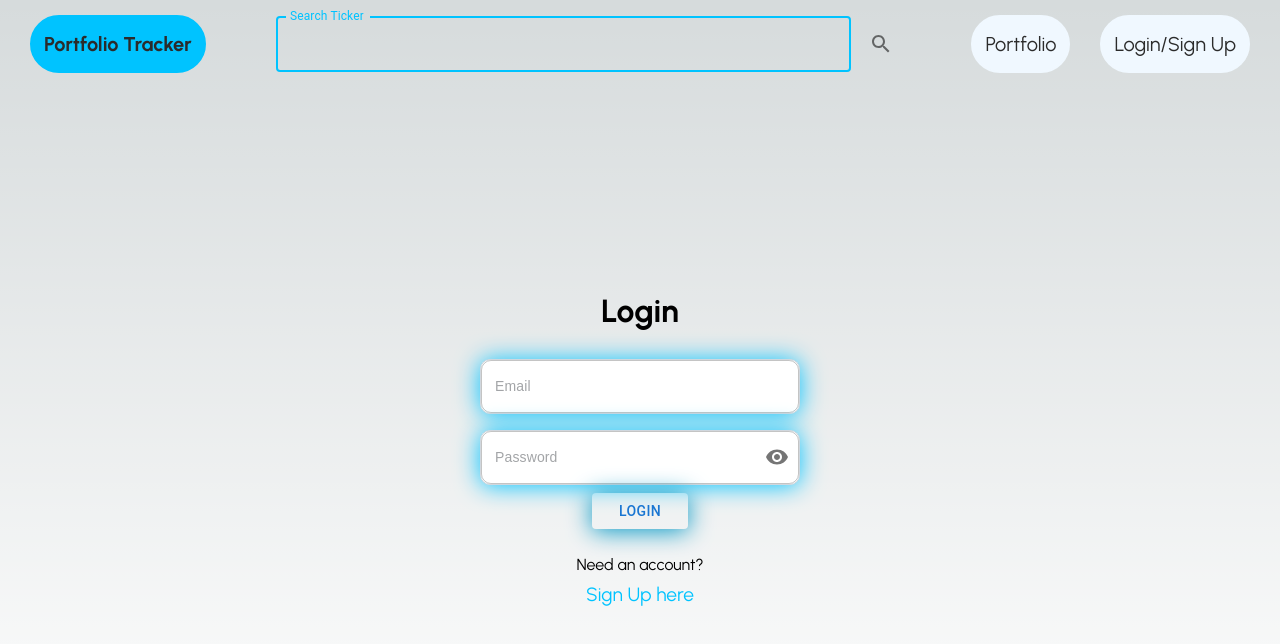
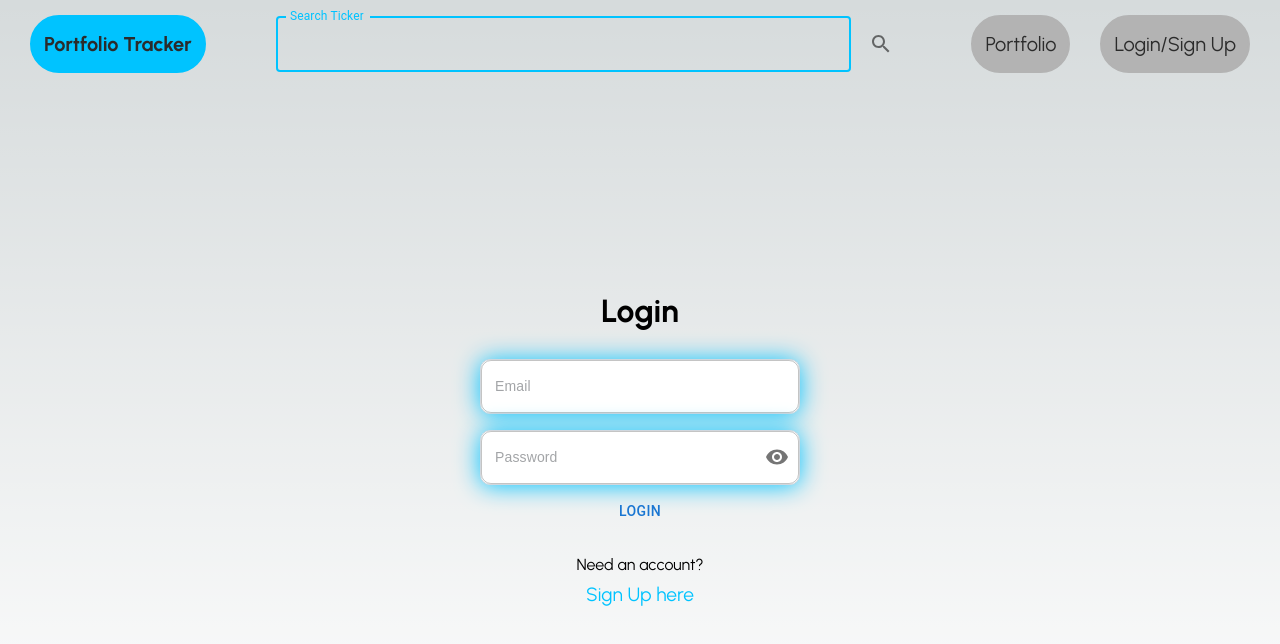
Before and after one commit to knottjames/stock-portfolio, a Next.js app in the folder stock-tracker/: page /login in a window 1280 px wide. Shown: the top 644 px of the page. Built offline with nearby package versions, Linux system fonts and the light colour scheme; no server answers.

Commit message:
small css changes

```diff
--- a/stock-tracker/src/app/components/NavBar.module.css
+++ b/stock-tracker/src/app/components/NavBar.module.css
@@ -49,8 +49,8 @@
   /* Increased padding to make the link bigger */
   font-size: 20px;
   /* Increased font size to make the text bigger */
-  background-color: aliceblue;
-  border: 2px solid aliceblue;
+  background-color: #b3b3b3;
+  border: 2px solid #b3b3b3;
   border-radius: 30px;
   transition: color 0.3s ease, border-color 0.3s ease;
 
@@ -61,7 +61,7 @@
 .linkSec:hover {
 
   /* Change color on hover */
-  border-color: #b3b3b3;
-  background-color: #b3b3b3;
+  border-color: aliceblue;
+  background-color: aliceblue;
 
 }
--- a/stock-tracker/src/app/components/forms/CustomForm.module.css
+++ b/stock-tracker/src/app/components/forms/CustomForm.module.css
@@ -31,20 +31,18 @@
     width: 20%;
     padding: 10px;
     border-radius: 12px;
-    border: 1px solid;
-    box-shadow: 0px 2px 24px #0197c5;
-    background-color: #00c3ff;
-    border-color: #00c3ff;
+    background-color: #b3b3b3;
+  border: 2px solid #b3b3b3;
     color:black;
-    font-size: 1rem;
+    font-size: 16px;
     font-weight: 700;
     cursor: pointer;
-    transition: all 0.3s ease;
+    transition: color 0.3s ease, border-color 0.3s ease;
 
 }
 .submit:hover{
-    background-color: #00c3ff;
-    box-shadow: 0px 2px 24px #00c3ff;
+    border-color: aliceblue;
+  background-color: aliceblue;
 }
 
 .link{
--- a/stock-tracker/src/app/components/forms/CustomInput.tsx
+++ b/stock-tracker/src/app/components/forms/CustomInput.tsx
@@ -32,14 +32,8 @@ const StyledInput = styled(OutlinedInput)(
   border: 1px solid ${theme.palette.mode === 'dark' ? grey[700] : grey[200]};
   box-shadow: 0px 1px 24px #00c3ff;
 
-  &:hover {
-    border-color: #0197c5;
-  }
 
-  &:focus {
-    border-color: #00c3ff;
-    box-shadow: 0 0 0 3px #00c3ff;
-  }
+
 
   // firefox
   &:focus-visible {
--- a/stock-tracker/src/app/components/portfolio/PortfolioGrid.module.css
+++ b/stock-tracker/src/app/components/portfolio/PortfolioGrid.module.css
@@ -8,7 +8,7 @@
 
     border-radius: 12px;
 
-    width: 80%;
+    width: 100%;
     height : 80vh;
     align-self: first baseline;
 }
--- a/stock-tracker/src/app/globals.css
+++ b/stock-tracker/src/app/globals.css
@@ -18,4 +18,5 @@ body {
       rgb(var(--background-end-rgb))
     )
     rgb(var(--background-start-rgb));
+  font-size: 16px;
 }
```
Also changed, not shown: stock-tracker/src/app/components/forms/add/SharesForm.module.css (+4 -5 lines).
